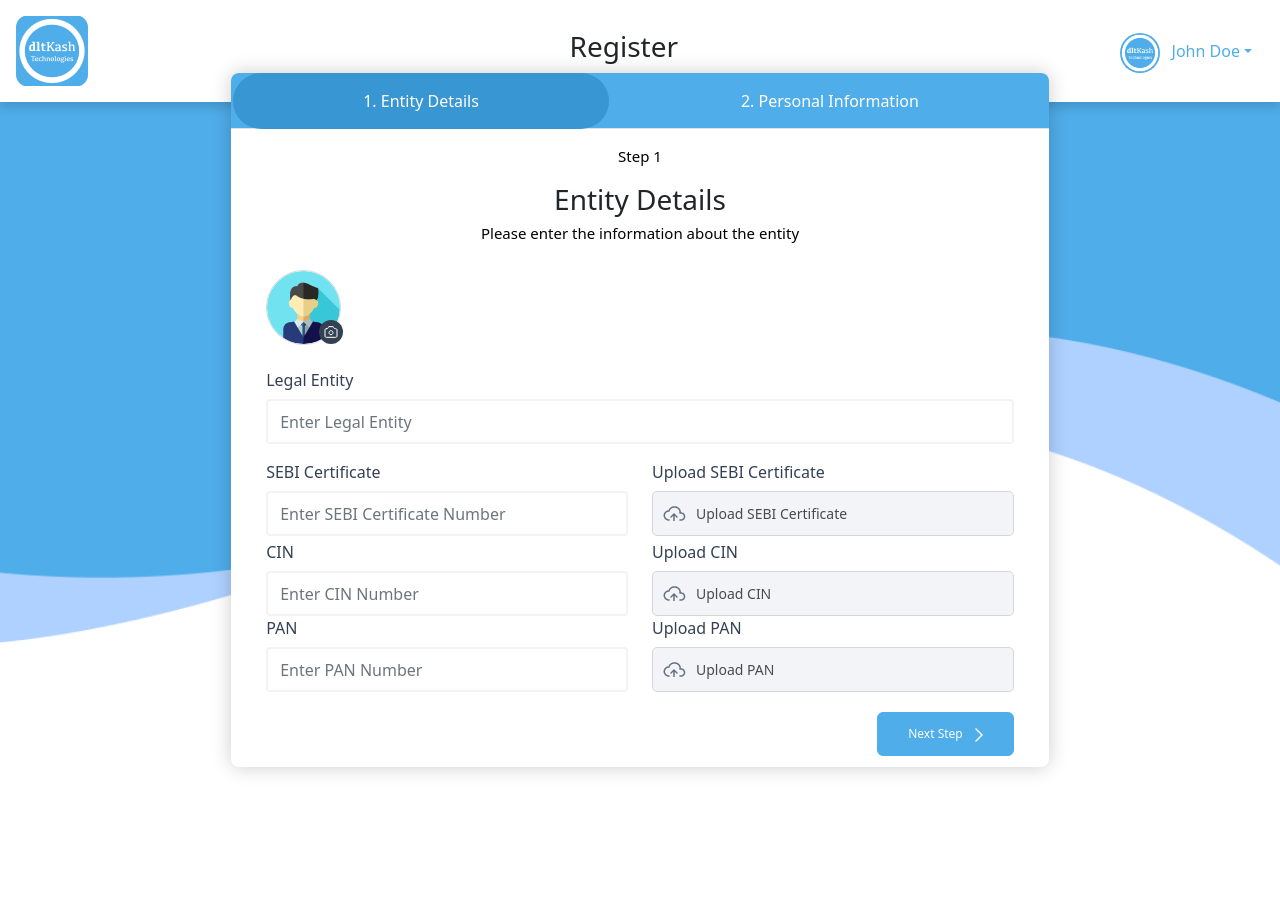
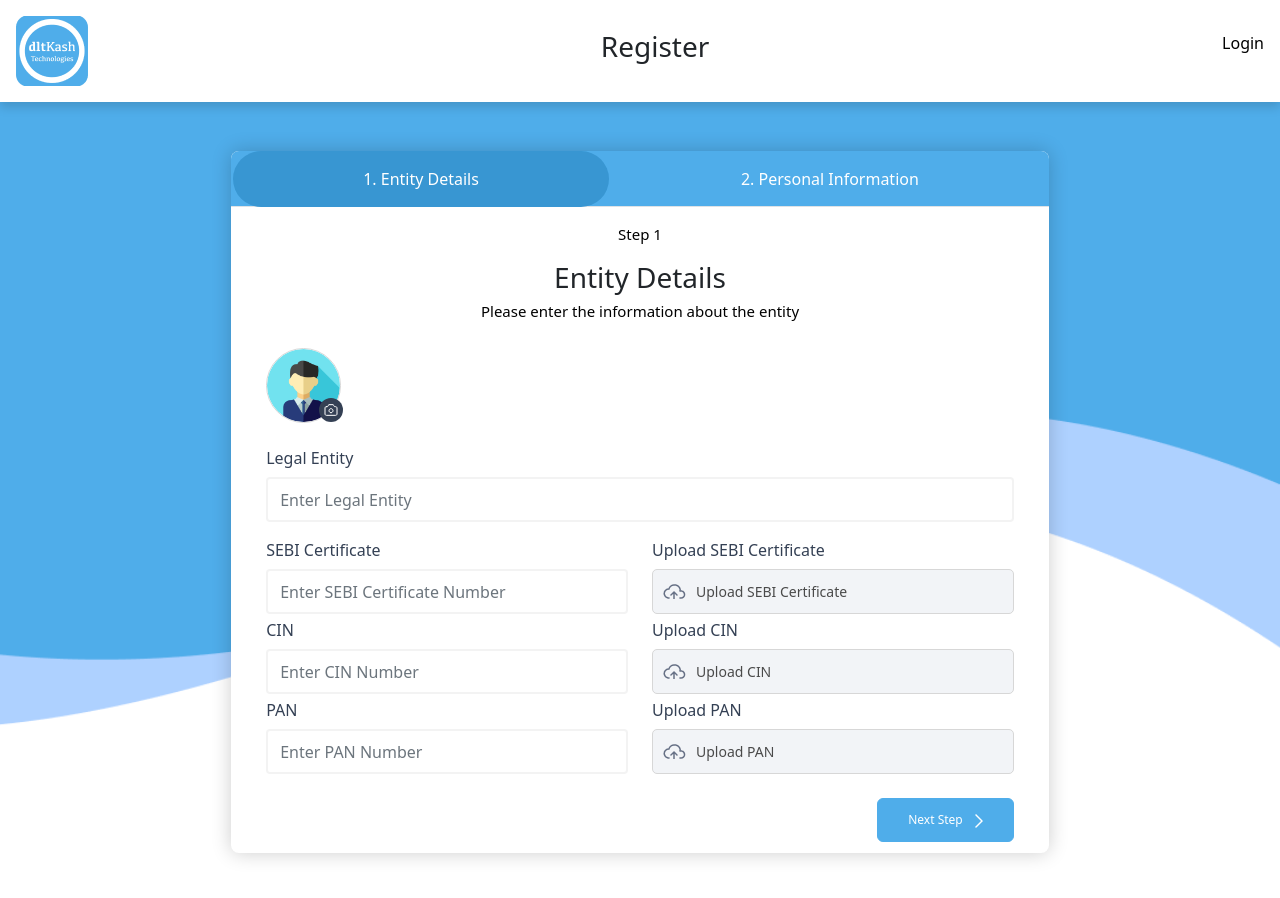
Before and after one commit to ankurkashyap2/dltkash-frontend, a React (Create React App) app: page /register in a window 1280 px wide. Shown: the top 898 px of the page. Before the commit the page ends 820 px from the top, so only its background shows below. Built offline with nearby package versions, Linux system fonts and the light colour scheme.

Commit message:
navbar and css

```diff
--- a/src/components/auth/entityDetailsForm.jsx
+++ b/src/components/auth/entityDetailsForm.jsx
@@ -134,12 +134,11 @@ const EntityDetailsForm = ({ setActiveTab, setEntityDetails }) => {
 
 	const handleSubmit = (values) => {
 		if (validateExtras()) {
-			setEntityDetails(values);
+			setEntityDetails({ ...values, sebiCertificate, cinCertificate, pan, logo });
 			setActiveTab("personalDetails");
 		}
 	};
 
-	console.log(sebiCertificate, cinCertificate, pan, logo);
 	return (
 		<>
 			<p>Step 1</p>
@@ -191,8 +190,7 @@ const EntityDetailsForm = ({ setActiveTab, setEntityDetails }) => {
 															<input {...getInputProps()} />
 															<div {...getRootProps()} className="file file--upload">
 																<div class="avatar-upload">
-																	<div class="avatar-edit">
-																	</div>
+																	<div class="avatar-edit"></div>
 																	<div class="avatar-preview">
 																		<img
 																			src="/assets/images/avatar.png"
@@ -208,26 +206,11 @@ const EntityDetailsForm = ({ setActiveTab, setEntityDetails }) => {
 												</div>
 											)}
 										</Dropzone>
-										<div>
-											{/* <div class="avatar-upload">
-												<div class="avatar-edit">
-													<form action="" method="post" id="form-image">
-														<input type="file" id="imageUpload" accept=".png, .jpg, .jpeg" />
-														<label for="imageUpload"></label>
-													</form>
-												</div>
-												<div class="avatar-preview">
-													<img
-														src="/assets/images/avatar.png"
-														class="profile-user-img img-responsive img-circle"
-														alt="User profile"
-														id="imagePreview"
-													/>
-												</div>
-											</div> */}
-										</div>
 									</div>
 								</div>
+								<Form.Control.Feedback type="invalid" style={{ display: "block" }}>
+									{logoError}
+								</Form.Control.Feedback>
 							</Form.Group>
 							<Form.Group className="mb-3" controlId="validationFormik01">
 								<Form.Label className="text-bottom">Legal Entity</Form.Label>
@@ -411,7 +394,7 @@ const EntityDetailsForm = ({ setActiveTab, setEntityDetails }) => {
 											</div>
 										)}
 									</Dropzone>
-									<Form.Control.Feedback type="invalid">
+									<Form.Control.Feedback type="invalid" style={{ display: "block" }}>
 										{cinCertificateError}
 									</Form.Control.Feedback>
 								</Form.Group>
@@ -475,7 +458,7 @@ const EntityDetailsForm = ({ setActiveTab, setEntityDetails }) => {
 											</div>
 										)}
 									</Dropzone>
-									<Form.Control.Feedback type="invalid">
+									<Form.Control.Feedback type="invalid" style={{ display: "block" }}>
 										{panError}
 									</Form.Control.Feedback>
 								</Form.Group>
--- a/src/components/navbar/index.jsx
+++ b/src/components/navbar/index.jsx
@@ -1,32 +1,28 @@
 import React from "react";
-import Nav from "react-bootstrap/Nav";
-import { DropdownButton, Dropdown, Figure } from "react-bootstrap";
+import { connect } from "react-redux";
+import { bindActionCreators } from "redux";
+import { DropdownButton, Dropdown, Figure, Nav } from "react-bootstrap";
 import "../../styles/navbar.css";
 
-const Navbar = ({ page }) => {
+const Navbar = ({ page, profile }) => {
 	return (
 		<Nav className="customnavbar-container p-3">
 			<Nav.Item>
-				<Nav.Link href="#">
 				<img src={"/assets/images/dltkashlogo.png"} alt="logo" />
-				</Nav.Link>
 			</Nav.Item>
 			<Nav.Item>
-				<Nav.Link
-					eventKey="link-1"
-				// href={page === "Login" ? "/register" : "/login"}
-				>
 				<h3 className="text-dark">{page}</h3>
-				</Nav.Link>
 			</Nav.Item>
 			<Nav.Item>
+				{profile ? (
 					<Nav.Link
 						eventKey="link-2"
 						href={page === "Login" ? "/register" : "/login"}
 					>
-					{/* <p>{page === "Login" ? "Register" : "Login"}</p> */}
 						<Nav.Link href="#">
-						<div className="icon-user"><img src={"/assets/images/dltkashlogo.png"} alt="logo" /></div>
+							<div className="icon-user">
+								<img src={"/assets/images/dltkashlogo.png"} alt="logo" />
+							</div>
 						</Nav.Link>
 						<DropdownButton className="login-link" title="John Doe">
 							<div className="list-login">
@@ -36,8 +32,25 @@ const Navbar = ({ page }) => {
 							</div>
 						</DropdownButton>
 					</Nav.Link>
+				) : (
+					<Nav.Link
+						eventKey="link-2"
+						href={page === "Register" ? "/login" : "/register"}
+					>
+						<p>{page === "Register" ? "Login" : "Register"}</p>
+					</Nav.Link>
+				)}
 			</Nav.Item>
 		</Nav>
 	);
 };
-export default Navbar;
+
+const mapStateToProps = (state) => {
+	return {
+		profile: state.user.profile,
+	};
+};
+
+const mapDispatchToProps = (dispatch) => bindActionCreators({}, dispatch);
+
+export default connect(mapStateToProps, mapDispatchToProps)(Navbar);
--- a/src/pages/forgot.jsx
+++ b/src/pages/forgot.jsx
@@ -3,10 +3,13 @@ import Form from "react-bootstrap/Form";
 import Button from "react-bootstrap/Button";
 import { ReactComponent as RightArrow } from "../components/icons/rightarrow.svg";
 import { ReactComponent as TickIcon } from "../components/icons/tick.svg";
+import Navbar from "../components/navbar";
 import "../styles/login.css";
 
 const Forgot = () => {
 	return (
+		<>
+			<Navbar page="Forgot Password" />
 			<div class="main-content">
 				<div className="outer-box">
 					<div className="login-box">
@@ -23,7 +26,7 @@ const Forgot = () => {
 										placeholder="Enter Username or Email Address"
 										className="field-size"
 									/>
-								<Button className="btn-outlined">
+									<Button className="btn-outlined" href="/login">
 										<RightArrow className="icon-login" />
 										Login
 									</Button>
@@ -37,6 +40,7 @@ const Forgot = () => {
 					</div>
 				</div>
 			</div>
+		</>
 	);
 };
 
--- a/src/styles/login.css
+++ b/src/styles/login.css
@@ -4,7 +4,7 @@
 	align-items: center;
 	width: 100%;
 	height: 100%;
-	margin-top: -60px;
+	/* margin-top: -60px; */
 	background-image: url(/public/assets/images/loginbg.png);
 	background-repeat: no-repeat;
 	background-position: center;
@@ -20,7 +20,6 @@
 	background: #ffffff;
 	box-shadow: 0px 0px 20px rgba(0, 0, 0, 0.2);
 	border-radius: 8px;
-	z-index: 99;
 	width: 100%;
 	min-width: 492px;
 }
--- a/src/styles/navbar.css
+++ b/src/styles/navbar.css
@@ -2,11 +2,11 @@
 	display: flex;
 	justify-content: space-between;
 	min-height: 65px !important;
-    background: #FFFFFF;
+	background: #ffffff;
 	box-shadow: 0px 5px 10px rgb(0 0 0 / 15%);
 	position: relative;
 	z-index: 99;
-    position: fixed;
+	position: sticky;
 	top: 0;
 	width: 100%;
 	align-items: center;
@@ -33,6 +33,6 @@
 	line-height: 38px;
 	padding: 5px 18px !important;
 }
-p{
+p {
 	color: #000;
 }
--- a/src/styles/register.css
+++ b/src/styles/register.css
@@ -4,12 +4,12 @@
 	align-items: center;
 	width: 100%;
 	height: 100%;
-	margin-top: -60px;
+	/* margin-top: -60px; */
 	background-image: url(/public/assets/images/loginbg.png);
 	background-repeat: no-repeat;
 	background-position: center;
 	background-size: cover;
-	margin-top: 20px;
+	/* margin-top: 20px; */
 }
 
 .outer-box {
@@ -23,7 +23,6 @@
 	background: #ffffff;
 	box-shadow: 0px 0px 20px rgba(0, 0, 0, 0.2);
 	border-radius: 8px;
-	z-index: 99;
 	width: 100%;
 	min-width: 800px;
 }
@@ -216,9 +215,9 @@ ul.btn-tab {
 .profile-user-img {
 	width: 75px;
 	height: 75px;
-    border: 1px solid #d7d7d7;
-    border-radius: 40px;
-    margin-bottom: 10px;
+	border: 1px solid #d7d7d7;
+	border-radius: 40px;
+	margin-bottom: 10px;
 }
 .avatar-upload {
 	position: relative;
@@ -259,9 +258,21 @@ ul.btn-tab {
 	margin: auto;
 	cursor: pointer;
 }
-
+/*
 @media screen and (max-width: 568px) {
 	.Register-box {
 		min-width: 320px;
+		margin-top: 67px;
 	}
 }
+@media screen and (max-width: 991px) {
+	.Register-box {
+		margin-top: 67px;
+		min-width: 530px;
+	}
+}
+@media screen and (max-width: 1500px) {
+	.Register-box {
+		margin-top: 67px;
+	}
+} */
```
Lines whose indentation alone changed are shown as unchanged.
